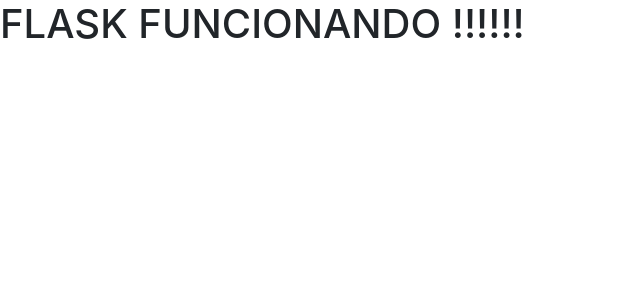
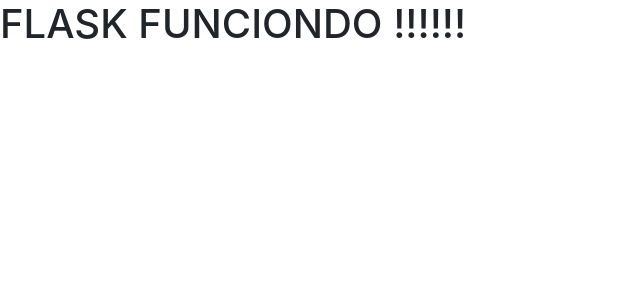
Before and after one commit to dfw-sys/sistema22515, a Flask app: page / in a window 1280 px wide. Shown: the top 300 px of the page, without its empty margins (0-640 px from the left). Run offline with Flask 2, Linux system fonts and the light colour scheme; some libraries are stand-ins or nearby versions.

Commit message:
version 1 mejorada

```diff
--- a/app.py
+++ b/app.py
@@ -6,6 +6,7 @@ app = Flask(__name__)
 
 @app.route('/')
 def index():
+
     return render_template('empleados/index.html')
 
 
--- a/templates/empleados/index.html
+++ b/templates/empleados/index.html
@@ -7,7 +7,7 @@
     <title>Index</title>
 </head>
 <body>
-    <h1> FLASK FUNCIONANDO !!!!!!</h1>
+    <h1> FLASK FUNCIONDO !!!!!!</h1>
 
 </body>
 </html>
```
